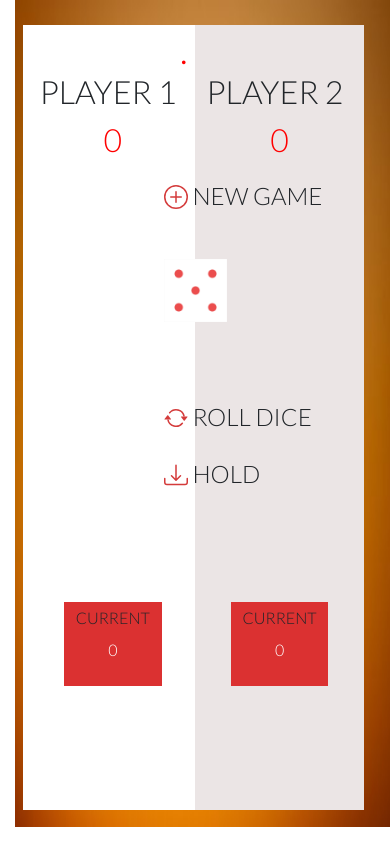
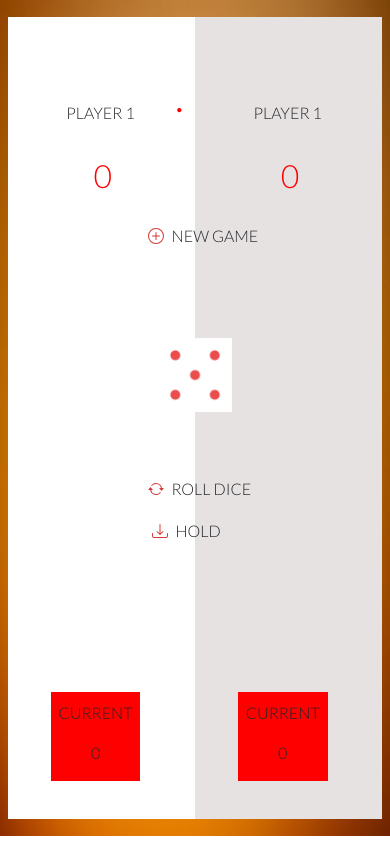
Before and after one commit to OlivierBaldocchi/ProjetDiceGame, a PHP site: page / in a window 390 px wide. Run offline with PHP 8.4, Linux system fonts and the light colour scheme.

Commit message:
refonte complete du css pour responsive design

```diff
--- a/index.html
+++ b/index.html
@@ -11,77 +11,75 @@
     <link rel="stylesheet" href="https://cdn.jsdelivr.net/npm/bootstrap@4.5.3/dist/css/bootstrap.min.css" integrity="sha384-TX8t27EcRE3e/ihU7zmQxVncDAy5uIKz4rEkgIXeMed4M0jlfIDPvg6uqKI2xXr2" crossorigin="anonymous">
     <link rel="stylesheet" type="text/css" href="style.css">
 </head>
-<body class="container-fluid">
+<body>
 
+    <main>
+        <div>
            <img id="back3" src="images/fond.jpg" alt="fond">
+        </div>
 
-    <main class="container-fluid">
-        <section class="row">
-            <div id="back2" class="col-6">
-                <div class="row justify-content-center">
+        <div id="back2">
             <div class="players" id="p1">
-                        PLAYER 1</div>
+                PLAYER 1
+            </div>
             <div id="player1">
                 <b>.</b>
             </div>
+
+            <div type="button">
+                <svg xmlns="http://www.w3.org/2000/svg" id="buttonNewGame" style="color: rgb(212, 59, 59);" fill="currentColor" class="bi bi-plus-circle" viewBox="0 0 16 16">
+                <path d="M8 15A7 7 0 1 1 8 1a7 7 0 0 1 0 14zm0 1A8 8 0 1 0 8 0a8 8 0 0 0 0 16z"/>
+                <path d="M8 4a.5.5 0 0 1 .5.5v3h3a.5.5 0 0 1 0 1h-3v3a.5.5 0 0 1-1 0v-3h-3a.5.5 0 0 1 0-1h3v-3A.5.5 0 0 1 8 4z"/></svg>
+                <p class="buttonNewGame">NEW GAME</p>
             </div>
-                <div class="row justify-content-center">
-                    <p class="totalScore" id="score1"></p>
+
+            <div class="dice">
+                <img src="images/5.png" alt="dice" id="dice">
+            </div>
+
+            <div class="totalScore" id="score1">0
             </div>
 
             <div class="roundSquare">
                     CURRENT
-                <p class="roundScore" id="tempScore1"></p>
-                </div>
+                <p class="roundScore" id="tempScore1">0</p>
             </div>
 
-        <section class="over">
-            <div><svg xmlns="http://www.w3.org/2000/svg" id="buttonNewGame" type="button" style="color: rgb(212, 59, 59);" fill="currentColor" class="bi bi-plus-circle" viewBox="0 0 16 16">
-                <path d="M8 15A7 7 0 1 1 8 1a7 7 0 0 1 0 14zm0 1A8 8 0 1 0 8 0a8 8 0 0 0 0 16z"/>
-                <path d="M8 4a.5.5 0 0 1 .5.5v3h3a.5.5 0 0 1 0 1h-3v3a.5.5 0 0 1-1 0v-3h-3a.5.5 0 0 1 0-1h3v-3A.5.5 0 0 1 8 4z"/>
-            </svg><p class="buttonNewGame">
-                NEW GAME
-            </p>
+            <div>
+                <svg xmlns="http://www.w3.org/2000/svg" id="buttonRollDice" type="button" style="color:rgb(212, 59, 59)" fill="currentColor" class="bi bi-arrow-repeat" viewBox="0 0 16 16">
+                <path d="M11.534 7h3.932a.25.25 0 0 1 .192.41l-1.966 2.36a.25.25 0 0 1-.384 0l-1.966-2.36a.25.25 0 0 1 .192-.41zm-11 2h3.932a.25.25 0 0 0 .192-.41L2.692 6.23a.25.25 0 0 0-.384 0L.342 8.59A.25.25 0 0 0 .534 9z"/>
+                <path fill-rule="evenodd" d="M8 3c-1.552 0-2.94.707-3.857 1.818a.5.5 0 1 1-.771-.636A6.002 6.002 0 0 1 13.917 7H12.9A5.002 5.002 0 0 0 8 3zM3.1 9a5.002 5.002 0 0 0 8.757 2.182.5.5 0 1 1 .771.636A6.002 6.002 0 0 1 2.083 9H3.1z"/></svg>
+                <p class="buttonRollDice" type="button">ROLL DICE</p>
+            </div>
 
-            <div class="dice">
-                <img src="images/5.png" alt="dice" id="dice">
+            <div><svg xmlns="http://www.w3.org/2000/svg" type="button" id="buttonHold" style="color:rgb(212, 59, 59)" fill="currentColor" class="bi bi-download" viewBox="0 0 16 16">
+                <path d="M.5 9.9a.5.5 0 0 1 .5.5v2.5a1 1 0 0 0 1 1h12a1 1 0 0 0 1-1v-2.5a.5.5 0 0 1 1 0v2.5a2 2 0 0 1-2 2H2a2 2 0 0 1-2-2v-2.5a.5.5 0 0 1 .5-.5z"/>
+                <path d="M7.646 11.854a.5.5 0 0 0 .708 0l3-3a.5.5 0 0 0-.708-.708L8.5 10.293V1.5a.5.5 0 0 0-1 0v8.793L5.354 8.146a.5.5 0 1 0-.708.708l3 3z"/></svg>
+                <p class="buttonHold" type="button">HOLD</p>
             </div>
-            <div class="margin1"><svg xmlns="http://www.w3.org/2000/svg" id="buttonRollDice" type="button" style="color:rgb(212, 59, 59)" fill="currentColor" class="bi bi-arrow-repeat" viewBox="0 0 16 16">
-                <path d="M11.534 7h3.932a.25.25 0 0 1 .192.41l-1.966 2.36a.25.25 0 0 1-.384 0l-1.966-2.36a.25.25 0 0 1 .192-.41zm-11 2h3.932a.25.25 0 0 0 .192-.41L2.692 6.23a.25.25 0 0 0-.384 0L.342 8.59A.25.25 0 0 0 .534 9z"/>
-                <path fill-rule="evenodd" d="M8 3c-1.552 0-2.94.707-3.857 1.818a.5.5 0 1 1-.771-.636A6.002 6.002 0 0 1 13.917 7H12.9A5.002 5.002 0 0 0 8 3zM3.1 9a5.002 5.002 0 0 0 8.757 2.182.5.5 0 1 1 .771.636A6.002 6.002 0 0 1 2.083 9H3.1z"/>
-            </svg><p class="buttonRollDice">
-                ROLL DICE
-            </p>
 
         </div>
-            <div class="margin2"><svg xmlns="http://www.w3.org/2000/svg" type="button" id="buttonHold" style="color:rgb(212, 59, 59)" fill="currentColor" class="bi bi-download" viewBox="0 0 16 16">
-                <path d="M.5 9.9a.5.5 0 0 1 .5.5v2.5a1 1 0 0 0 1 1h12a1 1 0 0 0 1-1v-2.5a.5.5 0 0 1 1 0v2.5a2 2 0 0 1-2 2H2a2 2 0 0 1-2-2v-2.5a.5.5 0 0 1 .5-.5z"/>
-                <path d="M7.646 11.854a.5.5 0 0 0 .708 0l3-3a.5.5 0 0 0-.708-.708L8.5 10.293V1.5a.5.5 0 0 0-1 0v8.793L5.354 8.146a.5.5 0 1 0-.708.708l3 3z"/>
-            </svg><p class="buttonHold">
-                HOLD
-            </p>
 
+
+        <div id="back1">
+            <div class="players" id="p2">
+                PLAYER 1
             </div>
-            </div>
-        </section>
-
-        <div id="back1" class="col-6">
-            <div class="row justify-content-center">
-                <div class="players" id="p2">
-                    PLAYER 2</div>
             <div id="player2">
                 <b>.</b>
             </div>
+            <div class="totalScore" id="score2">0
             </div>
-            <div class="row justify-content-center">
-                <p class="totalScore" id="score2"></p>
-            </div>
-
             <div class="roundSquare">
                 CURRENT
-                <p class="roundScore" id="tempScore2"></p>
+                <p class="roundScore" id="tempScore2">0</p>
             </div>
         </div >
+
+
+
+
+
 
     </main>
 </body>
--- a/style.css
+++ b/style.css
@@ -2,187 +2,342 @@
 
 body {
     font-family: 'Lato', sans-serif;
-    font-size: 3.5vw;
+    display: flex;
+    font-size: 3rem;
 }
 
 #back3 {
     position: absolute;
-    width: 98%;
-    height: 98%;
+    width: 100vw;
+    height: 99vh;
 }
 
 #back2 {
-    position: relative;
+
+    position: absolute;
     left: 2vw;
-    top: 3vh;
+    top: 2vh;
+    width: 96vw;
+    height: 95vh;
     background-color: white;
-    height: 93vh;
 }
 
 #back1 {
+
     position: relative;
-    z-index: 0;
-    top: 3vh;
-    background-color: rgb(235, 229, 229);
-    max-width: 47%;
-    height: 93vh;
-}
-
-/*central part + buttons*/
-
-.over {
-    top: 15%;
-    left: 46%;
-    font-size: 2rem;
-    position: fixed;
-    z-index: 1;
-}
-
-#buttonNewGame {
-    width: 7%;
-}
-
-.buttonNewGame {
-    display: inline;
-}
-
-#dice {
-    width: 30%;
-    margin-top: 18vh;
-}
-
-#buttonRollDice {
-    width: 7%;
-}
-
-.buttonRollDice {
-    display: inline;
-}
-
-#buttonHold {
-    width: 7%;
-}
-
-#buttonNewGame:hover {
-    width: 8%;
-}
-
-#buttonRollDice:hover {
-    width: 8%;
-}
-
-#buttonHold:hover {
-    width: 8%;
-}
-
-.buttonHold {
-    display: inline;
-}
-
-.margin1 {
-    margin-top: 30%;
-}
-
-.margin2 {
-    margin-top: 5vh;
-}
-
-/*Scores players*/
-
-.totalScore {
-    text-align: center;
-    color: red;
-    font-size: 4rem;
-    margin-bottom: 30vh;
-}
-
-.roundSquare {
-    margin-inline: auto;
-    padding-top: 3%;
-    width: 20vh;
-    height: 15vh;
-    background-color: rgb(219, 49, 49);
-    font-size: 2rem;
-    text-align: center;
-}
-
-.roundScore {
-    padding-top: 1vh;
-    text-align: center;
-    font-size: 2rem;
-    color: white;
+    width: 48vw;
+    left: 50vw;
+    top: 2vh;
+    height: 95vh;
+    background-color: rgb(231, 226, 226);
 }
 
 .players {
-    margin-top: 10vh;
+    top: 10vh;
+    position: absolute;
+    left: 18vw;
 }
 
 #player1,
 #player2 {
-    margin-left: 1vw;
-    margin-top: 1vh;
-    color: red;
-    font-size: 7vw;
+    top: 9vh;
+    position: absolute;
+    left: 30vw;
 }
 
-/* responsive */
+.totalScore {
+    position: absolute;
+    left: 22vw;
+    top: 20vh;
+    color: red;
+    font-size: 4rem;
+}
 
+.roundSquare {
+    position: absolute;
+    text-align: center;
+    padding-left: 2vw;
+    padding-right: 2vw;
+    padding-top: 1vh;
+    left: 18vw;
+    top: 65vh;
+    background-color: red;
+    font-size: 1.5rem;
+}
 
-@media screen and (max-width: 900px) {
-    .over {
-        top: 25%;
-        left: 42%;
+.roundScore {
+    text-align: center;
+    margin-top: 2vh;
+    font-size: 2rem;
+}
+
+/* buttons */
+
+#buttonNewGame {
+    position: absolute;
+    width: 2rem;
+    left: 42vw;
+    top: 20vh;
+}
+
+.buttonNewGame {
+    position: absolute;
+    display: inline;
+    font-size: 2rem;
+    left: 45vw;
+    z-index: 2;
+    top: 19vh;
+}
+
+.dice img {
+    position: absolute;
+    width: 11%;
+    left: 44.5%;
+    z-index: 2;
+    top: 35%;
+}
+
+#buttonRollDice {
+    position: absolute;
+    width: 2rem;
+    left: 42vw;
+    top: 65vh;
+}
+
+.buttonRollDice {
+    position: absolute;
+    display: inline;
+    font-size: 2rem;
+    left: 45vw;
+    z-index: 2;
+    top: 64vh;
+}
+
+#buttonHold {
+    position: absolute;
+    width: 2rem;
+    left: 44vw;
+    top: 75vh;
+}
+
+.buttonHold {
+    position: absolute;
+    display: inline;
+    font-size: 2rem;
+    left: 47vw;
+    z-index: 2;
+    top: 74vh;
+}
+
+@media screen and (max-width: 1800px) {
+    #player1,
+    #player2 {
+        left: 34vw;
     }
-    #dice {
-        margin-top: 5vh;
-        width: 28%;
-    }
-    .totalScore {
-        margin-bottom: 50vh;
-    }
-    .players {
-        font-size: 3rem;
-        margin-top: 5vh;
+    .dice img {
+        width: 11%;
+        left: 44.5%;
     }
 }
 
-@media screen and (max-width: 600px) {
-    .buttonNewGame,
-    .buttonRollDice,
-    .buttonHold {
+@media screen and (max-width: 1300px) {
+    body {
+        font-size: 2.5rem;
+    }
+    .players {
+        left: 15vw;
+    }
+    #player1,
+    #player2 {
+        left: 35vw;
+        font-size: 3rem;
+        top: 8vh;
+    }
+    .totalScore {
+        font-size: 3rem;
+    }
+    .roundScore,
+    .roundSquare {
         font-size: 1.5rem;
     }
-    #buttonNewGame,
-    #buttonRollDice,
+    #buttonNewGame {
+        width: 2rem;
+        left: 38vw;
+        top: 25vh;
+    }
+    .buttonNewGame {
+        font-size: 2rem;
+        left: 42vw;
+        top: 24.5vh;
+    }
+    #buttonRollDice {
+        width: 2rem;
+        left: 38vw;
+        top: 57vh;
+    }
+    .buttonRollDice {
+        font-size: 2rem;
+        left: 42vw;
+        top: 56.5vh;
+    }
+    #buttonHold {
+        width: 2rem;
+        left: 42vw;
+        top: 63vh;
+    }
+    .buttonHold {
+        font-size: 2rem;
+        left: 46vw;
+        top: 62.5vh;
+    }
+}
+
+@media screen and (max-width: 900px) {
+    .players {
+        left: 11vw;
+    }
+    #player1,
+    #player2 {
+        left: 43vw;
+        font-size: 3rem;
+        top: 8vh;
+    }
+    .roundScore,
+    .roundSquare {
+        top: 70vh;
+    }
+    #buttonNewGame {
+        left: 36vw;
+        top: 27.5vh;
+    }
+    .buttonNewGame {
+        left: 42vw;
+        top: 26.5vh;
+    }
+    .dice img {
+        left: 44.5%;
+        z-index: 2;
+        top: 40%;
+    }
+    #buttonRollDice {
+        left: 36vw;
+        top: 57vh;
+    }
+    .buttonRollDice {
+        left: 42vw;
+        top: 56.5vh;
+    }
+    #buttonHold {
+        left: 40vw;
+        top: 63vh;
+    }
+    .buttonHold {
+        left: 46vw;
+        top: 62.5vh;
+    }
+}
+
+@media screen and (max-width: 650px) {
+    body {
+        font-size: 2rem;
+    }
+    .players {
+        left: 6vw;
+    }
+    #player1,
+    #player2 {
+        top: 6.5vh;
+    }
+    .roundScore,
+    .roundSquare {
+        top: 80vh;
+        left: 10vw;
+    }
+    #buttonNewGame {
+        width: 1.5rem;
+        left: 36vw;
+        top: 31vh;
+    }
+    .buttonNewGame {
+        font-size: 1.3rem;
+        left: 42vw;
+        top: 30.5vh;
+    }
+    .dice img {
+        width: 20%;
+        left: 40%;
+        z-index: 2;
+        top: 40%;
+    }
+    #buttonRollDice {
+        width: 1.5rem;
+    }
+    .buttonRollDice {
+        font-size: 1.3rem;
+        left: 42vw;
+        top: 56.5vh;
+    }
     #buttonHold {
         width: 1.5rem;
     }
-    #buttonNewGame:hover,
-    #buttonRollDice:hover,
-    #buttonHold:hover {
-        width: 10%;
-    }
-    .players {
-        font-size: 2rem;
+    .buttonHold {
+        font-size: 1.3rem;
     }
 }
 
-@media screen and (max-width: 500px) {
-    .roundSquare {
+
+@media screen and (max-width: 390px) {
+    body {
         font-size: 1rem;
-        width: 25vw;
-        height: 10vh;
     }
-    .roundScore {
-        font-size: 1rem;
+    .players {
+        left: 15vw;
+    }
+    #player1,
+    #player2 {
+        left: 43vw;
+        font-size: 2rem;
+        top: 7vh;
     }
     .totalScore {
         font-size: 2rem;
+        top: 16vh;
     }
-    .margin2 {
-        margin-top: 1vh;
+    .roundScore,
+    .roundSquare {
+        font-size: 1rem;
     }
-    .over {
-        top: 20%;
+    .roundSquare {
+        left: 11vw;
+    }
+    #buttonNewGame {
+        width: 1rem;
+        left: 36vw;
+        top: 25vh;
+    }
+    .buttonNewGame {
+        font-size: 1rem;
+        left: 42vw;
+        top: 24.5vh;
+    }
+    #buttonRollDice {
+        width: 1rem;
+        left: 36vw;
+        top: 55vh;
+    }
+    .buttonRollDice {
+        font-size: 1rem;
+        left: 42vw;
+        top: 54.5vh;
+    }
+    #buttonHold {
+        width: 1rem;
+        left: 37vw;
+        top: 60vh;
+    }
+    .buttonHold {
+        font-size: 1rem;
+        left: 43vw;
+        top: 59.5vh;
     }
 }
```
Also changed, not shown: script.js (+17 -13 lines). Lines whose indentation alone changed are shown as unchanged.
